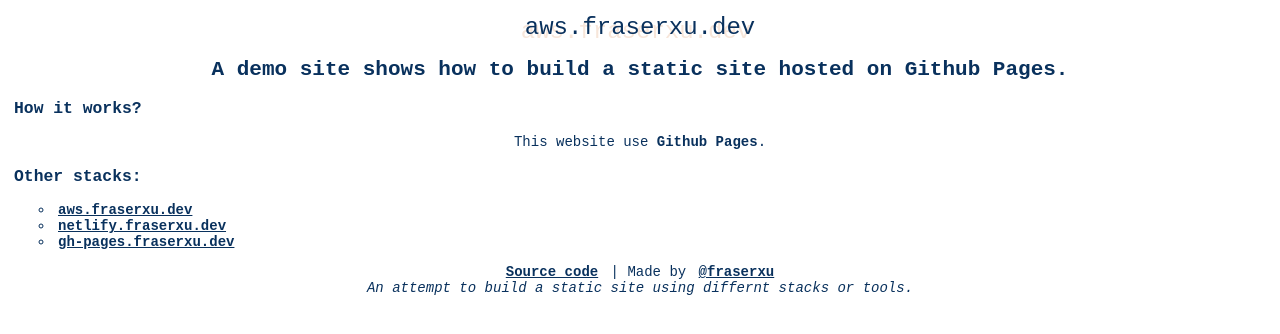
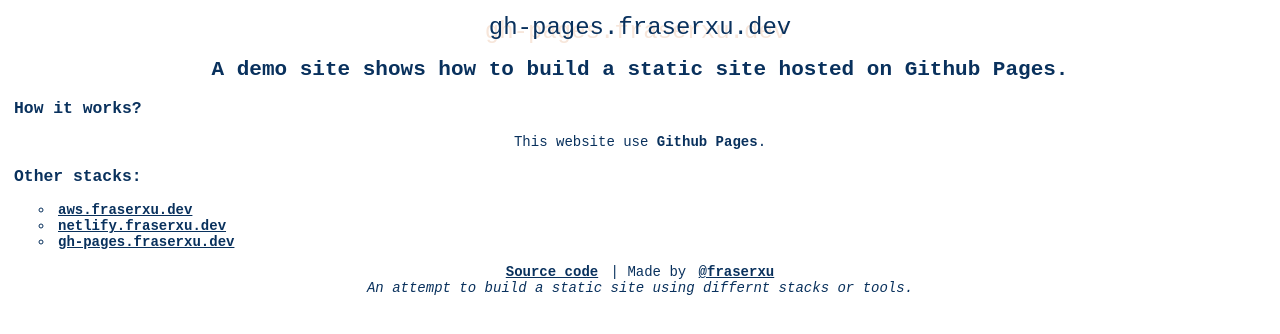
Before and after one commit to fraserxu/gh-pages.fraserxu.dev, a plain HTML site: page index.html in a window 1280 px wide. Drawn offline with Linux system fonts and the light colour scheme.

Commit message:
fix title

```diff
--- a/index.html
+++ b/index.html
@@ -16,7 +16,7 @@
   </head>
 
   <body>
-    <h1>aws.fraserxu.dev</h1>
+    <h1>gh-pages.fraserxu.dev</h1>
     <section>
       <h2>
         A demo site shows how to build a static site hosted on Github Pages.
```
